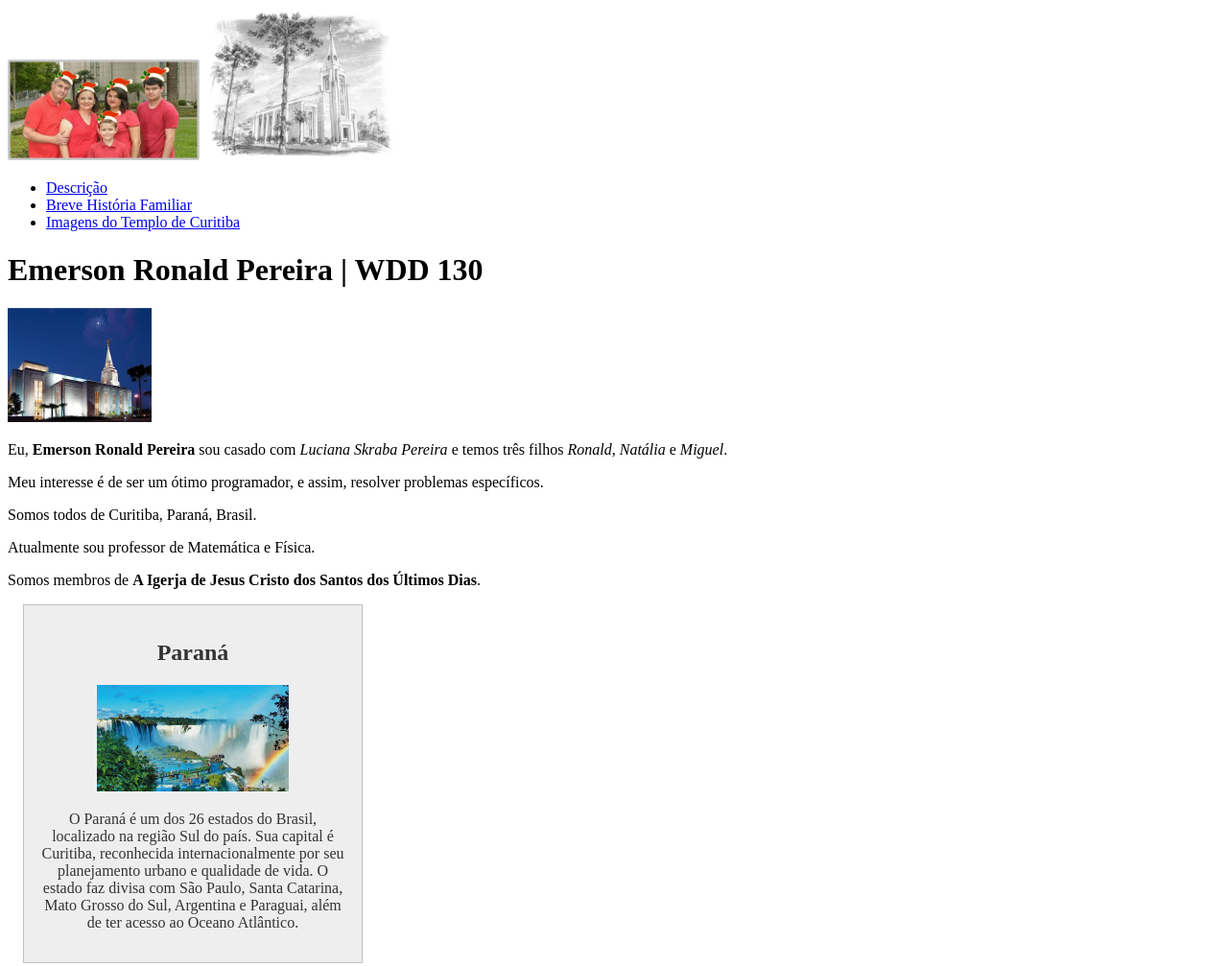
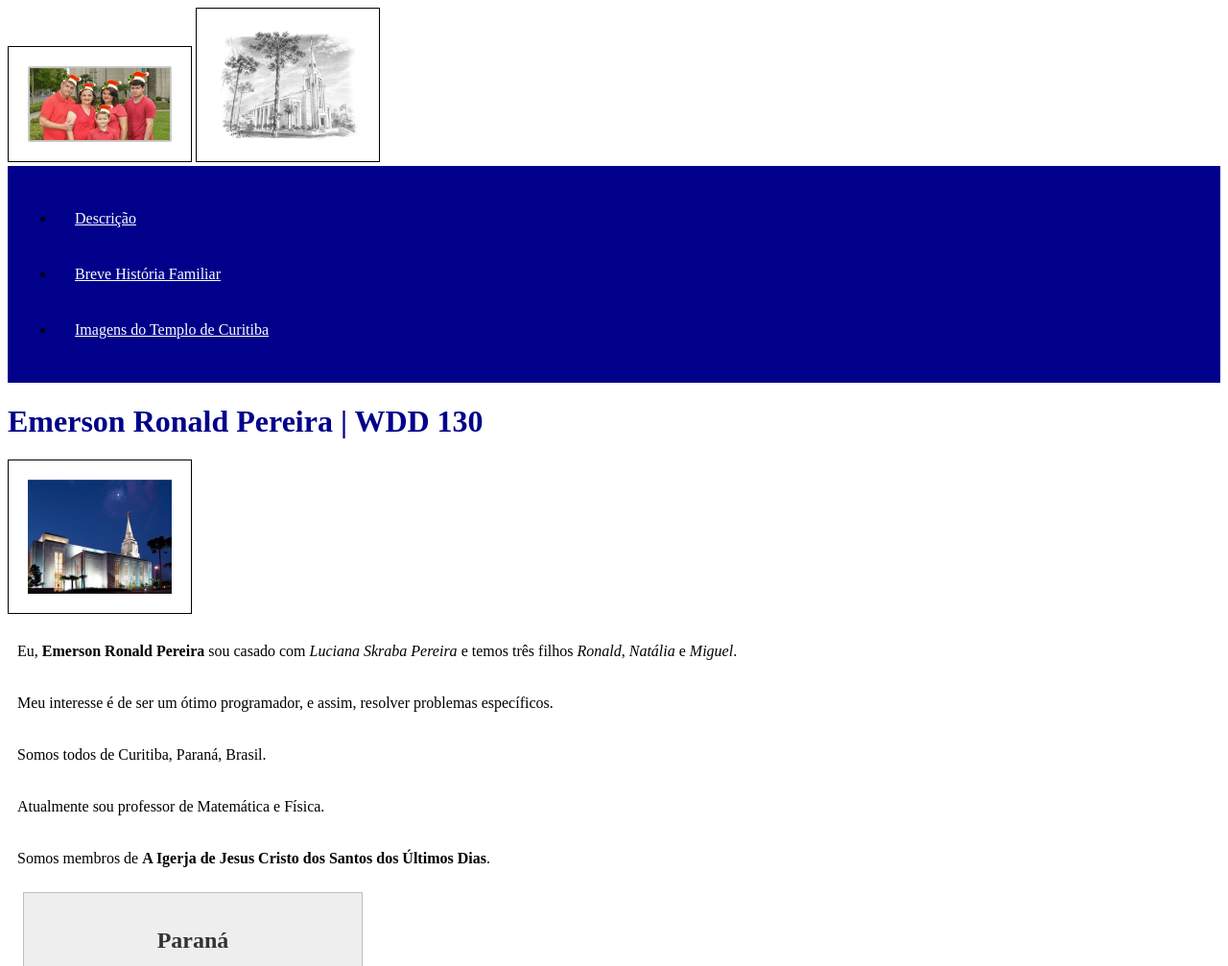
Before and after one commit to EmerRPereira/wdd130, a plain HTML site: page index.html in a window 1280 px wide. Shown: the top 1007 px of the page at 96% size. Drawn offline with Linux system fonts and the light colour scheme.

Commit message:
Acrescimo de configurações

```diff
--- a/styles/styles.css
+++ b/styles/styles.css
@@ -1,3 +1,26 @@
+nav {
+    background-color: darkblue;
+    padding: 10px;
+}
+
+nav a {
+    color: white;
+    display: block;
+    padding: 20px;
+}
+
+h1 {
+    color: darkblue;
+}
+
+img {
+    width: 150px;
+    height: auto;
+    border: 1px solid black;
+    padding: 20px;
+    box-shadow: 0 0 30 px gray;
+}
+
 main {
     max-width: 840px;
 }
@@ -23,7 +46,7 @@ main img {
 }
 
 p {
-    padding: 0;
+    padding: 10px;
 }
 
 footer {
```
